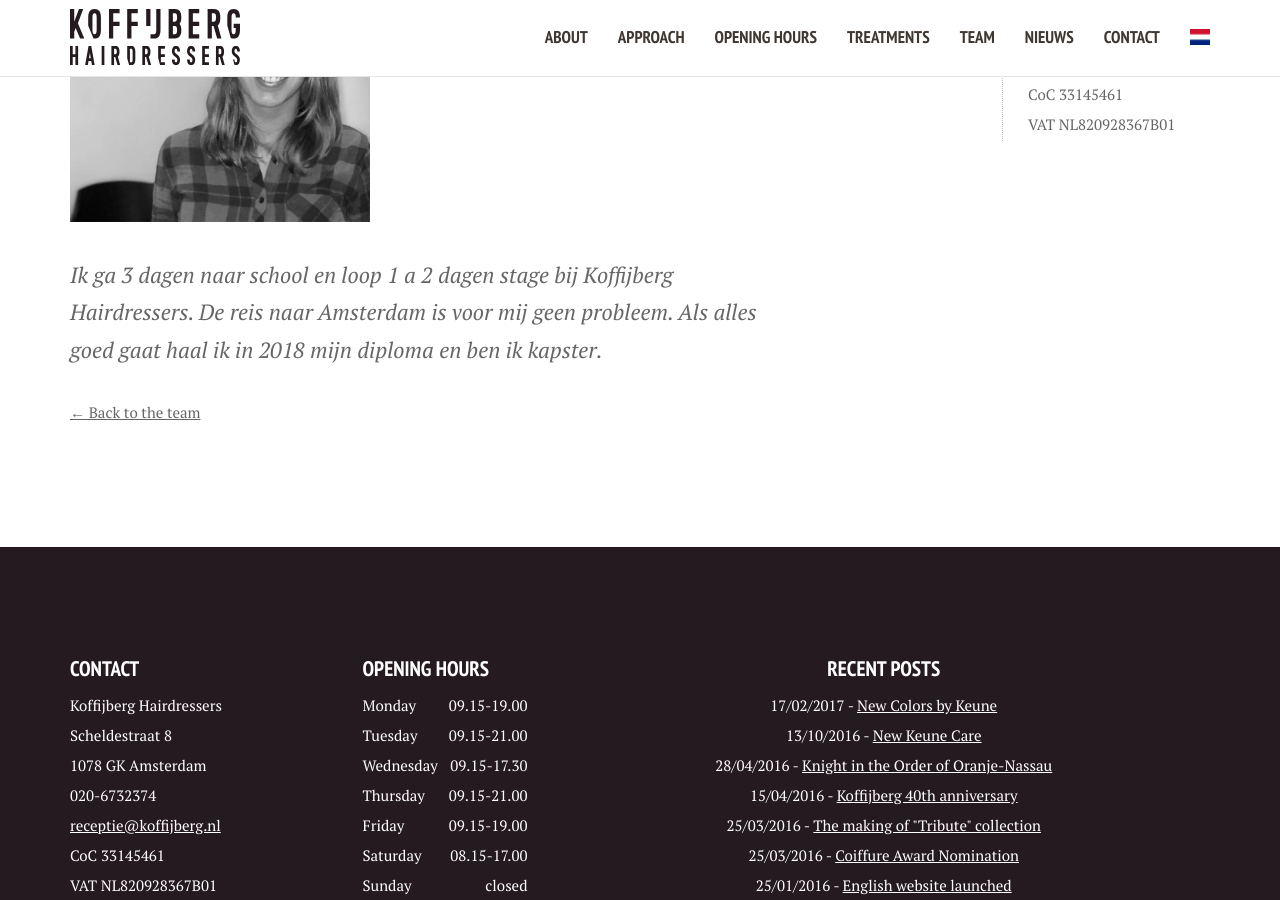
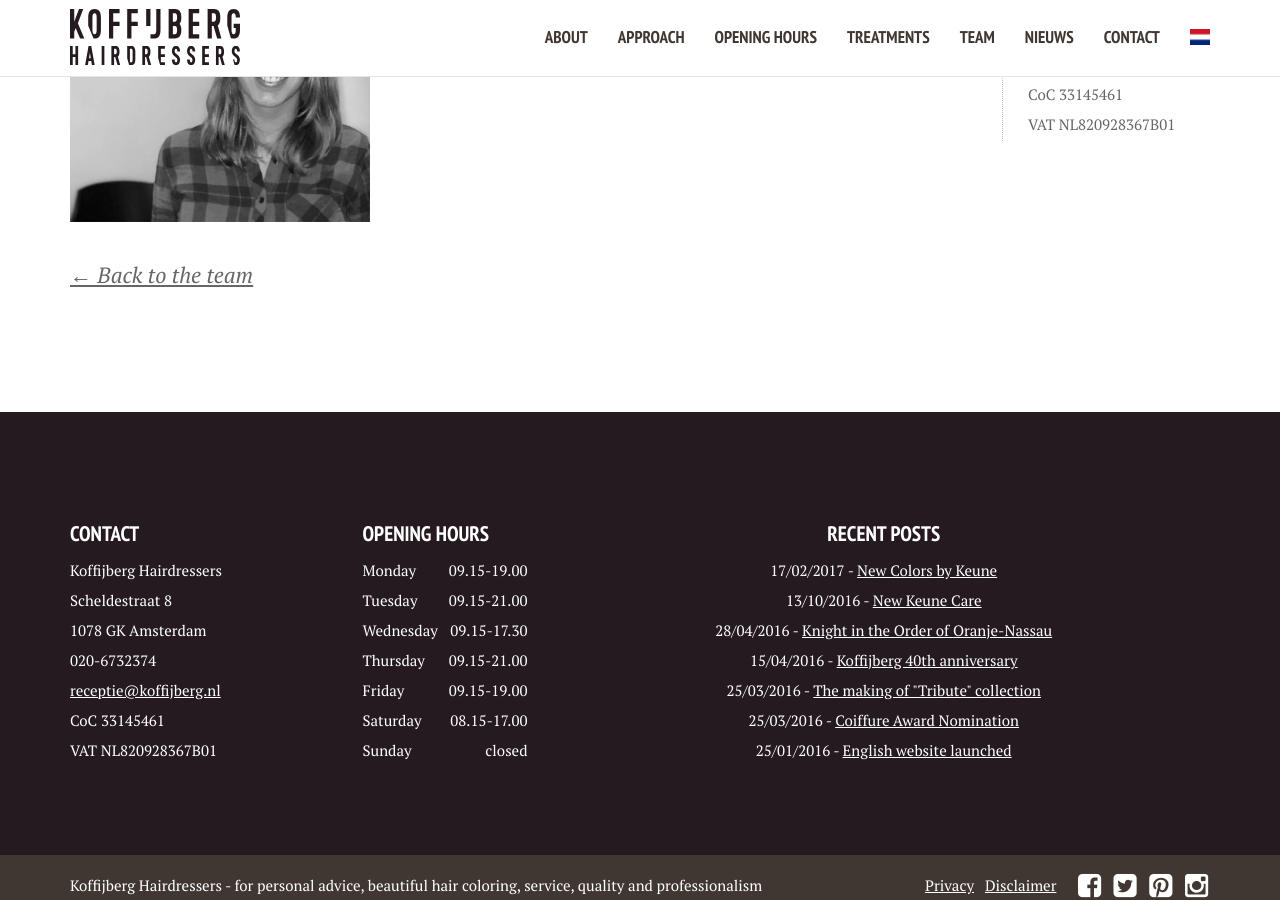
Before and after one commit to xuantiep/koffijberghairdressers, a Jekyll site: the page built from _members/brittney.md, in a window 1280 px wide and 900 px high, scrolled down 570 px. Built offline with Jekyll 4.4.1, drawn with Linux system fonts in a browser that asks for light colours.

Commit message:
Updated '_members/brittney.md' via CloudCannon

```diff
--- a/_members/brittney.md
+++ b/_members/brittney.md
@@ -5,5 +5,3 @@ image: /img/profielfotos/IMG_0360_0000s_0011_Layer 6.jpg
 functie: Junior-Stylist
 order: 25
 ---
-
-Ik ga 3 dagen naar school en loop 1 a 2 dagen stage bij Koffijberg Hairdressers. De reis naar Amsterdam is voor mij geen probleem. Als alles goed gaat haal ik in 2018 mijn diploma en ben ik kapster.&nbsp;
```
